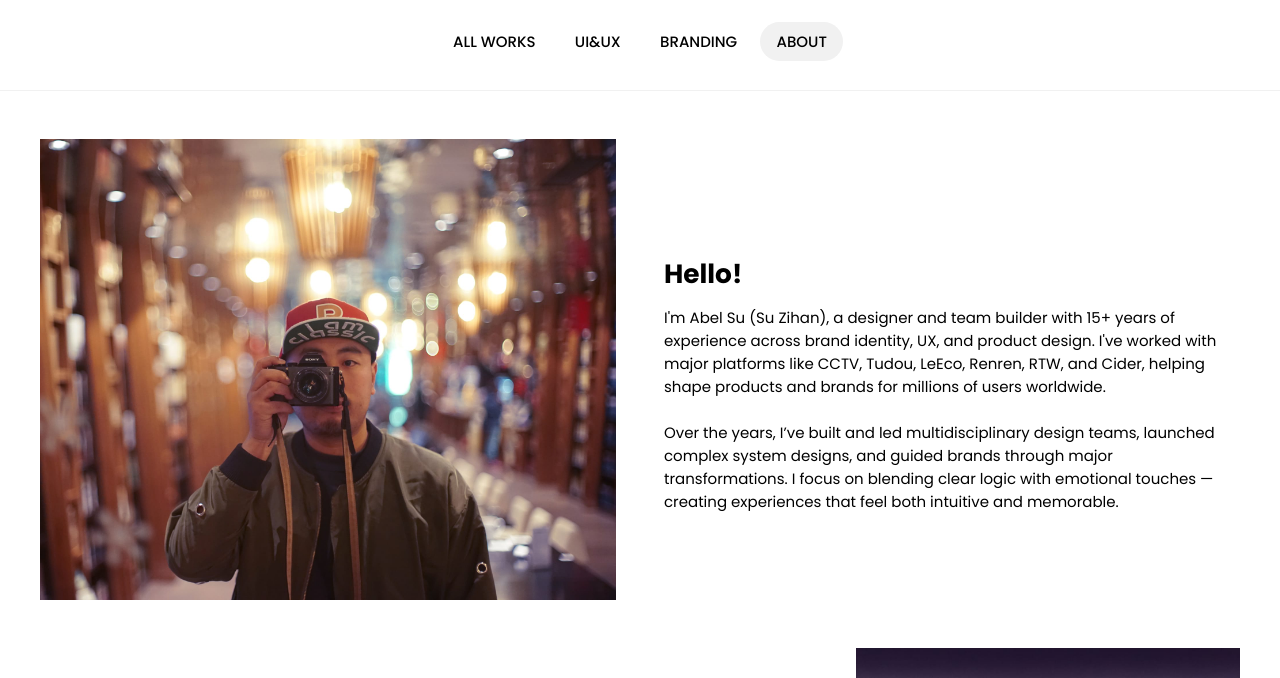
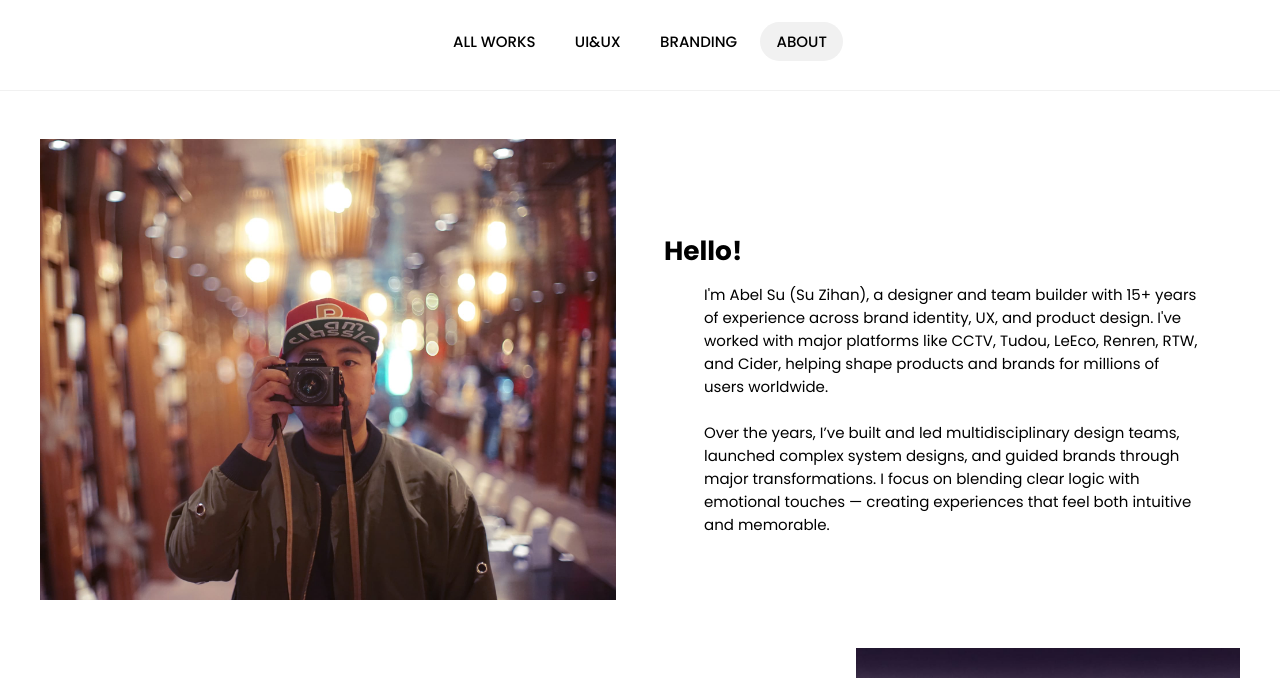
Before and after one commit to abelsuzihan/abelsuzihan.github.io, a website: page about.html in a window 1280 px wide. Shown: the part 122-800 px from the top of the page. Drawn offline with Linux system fonts and the light colour scheme; a web font is replaced by a local one.

Commit message:
fix text block margin

```diff
--- a/style.css
+++ b/style.css
@@ -279,7 +279,7 @@ b {
   align-items: center;
 }
 .two-columns p{
-  margin: auto !important;
+  margin: auto 40px !important;
 }
 .two-columns img{
   max-height: 720px;
```
